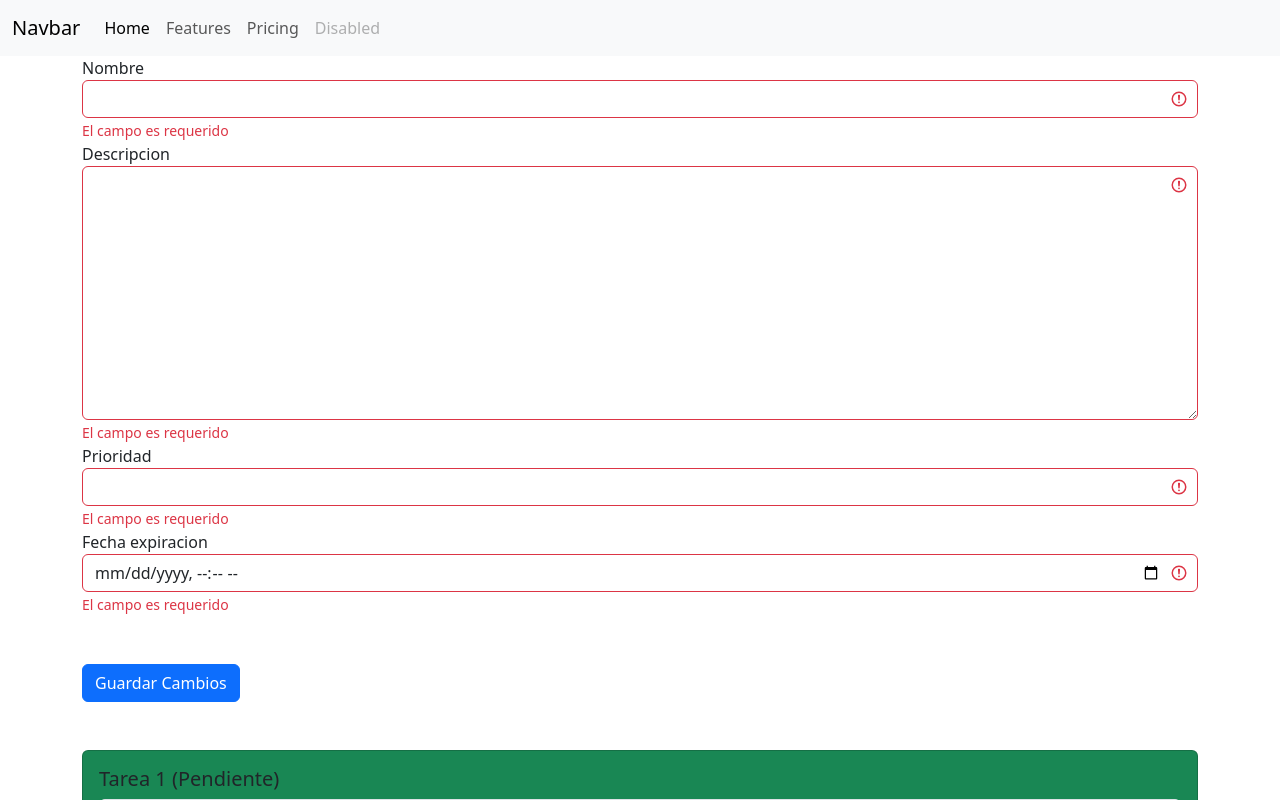
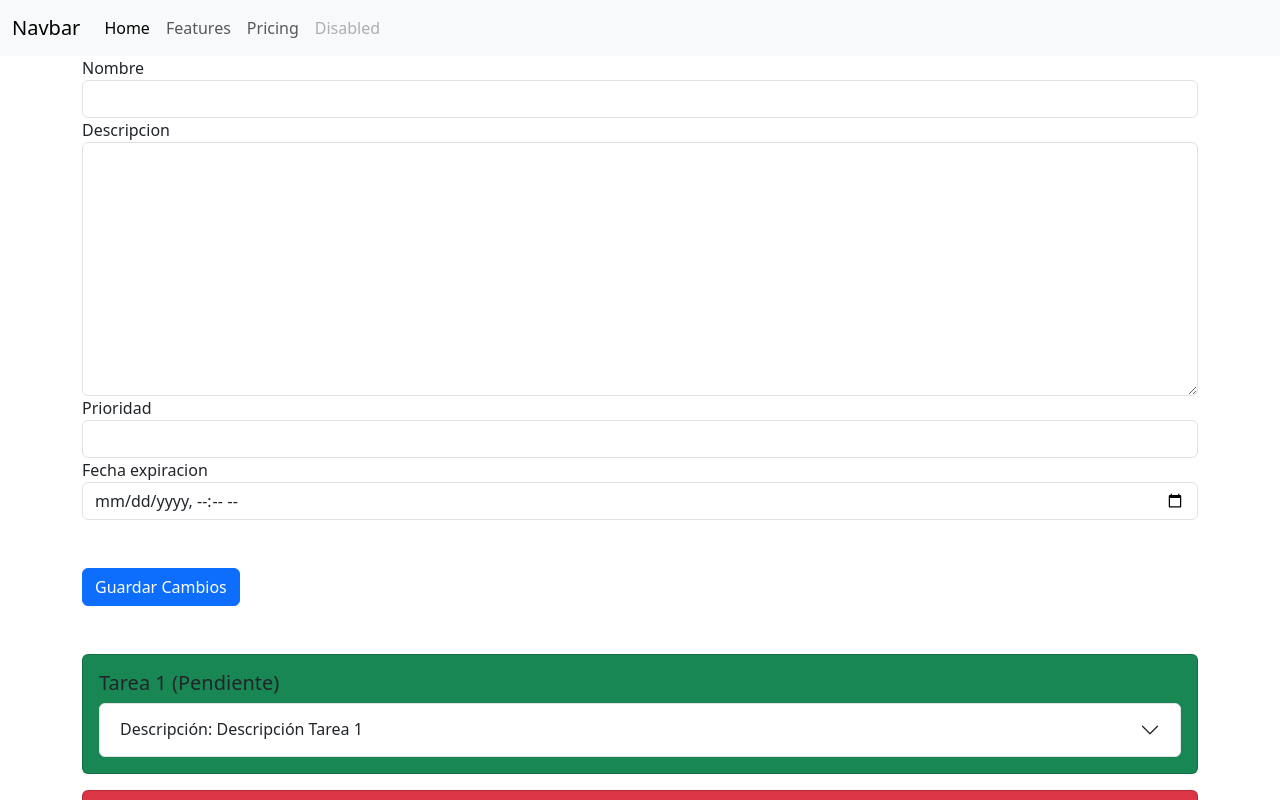
Before and after one commit to Nxaahh/CursoAngular, an Angular app: page /tasklist in a window 1280 px wide. Shown: the top 800 px of the page. Built offline with nearby package versions, Linux system fonts and the light colour scheme.

Commit message:
clase 27/11/24

```diff
--- a/src/app/components/task/taskform/taskform.component.html
+++ b/src/app/components/task/taskform/taskform.component.html
@@ -5,46 +5,53 @@
             <!-- Nombre -->
             <div class="form-group">
                 <label for="exampleFormControlInput1">Nombre</label>
-                <input type="text"
-                [ngClass]="{'is-invalid': this.formTaskEdit.get('name')?.invalid}"
-                class="form-control" formControlName="name" id="exampleFormControlInput1">
+                <input type="text" class="form-control" formControlName="name" id="exampleFormControlInput1"
 
-                <small class="text-danger" *ngIf="formTaskEdit.get('name')?.errors?.['required']"> El campo es
-                    requerido </small>
+                [ngClass]="{'is-valid': formTaskEdit.get('name')?.valid && formTaskEdit.get('name')?.touched,'is-invalid': formTaskEdit.get('name')?.invalid && formTaskEdit.get('name')?.touched}">
+                <div class="invalid-feedback" *ngIf="formTaskEdit.get('name')?.invalid && formTaskEdit.get('name')?.touched">
+                    <small *ngIf="formTaskEdit.get('name')?.errors?.['required']"> Please choose a username.</small>
+                    <small *ngIf="formTaskEdit.get('name')?.errors?.['maxlength']"> Demasiado Largo.</small>
+                    <small *ngIf="formTaskEdit.get('name')?.errors?.['minlength']"> Demasiado corto</small>
+
+                </div>
             </div>
+
+
 
 
             <!-- Descripcion -->
             <div class="form-group">
                 <label for="exampleFormControlTextarea1">Descripcion</label>
-                <textarea class="form-control" [ngClass]="{'is-invalid': this.formTaskEdit.get('description')?.invalid}"
+                <textarea class="form-control"
                     formControlName="description" id="exampleFormControlTextarea1" rows="10"></textarea>
 
-                <small class="text-danger" *ngIf="formTaskEdit.get('description')?.errors?.['required']"> El campo es
-                    requerido </small>
             </div>
             <!-- Prioridad -->
             <div class="form-group">
                 <label for="exampleFormControlSelect1">Prioridad</label>
-                <select [ngClass]="{'is-invalid': this.formTaskEdit.get('priority')?.invalid}" class="form-control"
+                <select  class="form-control"
                     formControlName="priority" id="exampleFormControlSelect1">
                     <option value="H">Alta</option>
                     <option value="M">Media</option>
                     <option value="L">Baja</option>
                 </select>
 
-                <small class="text-danger" *ngIf="formTaskEdit.get('priority')?.errors?.['required']"> El campo es
-                    requerido </small>
+
             </div>
 
             <!-- Fecha de expiracion -->
             <div class="form-group">
                 <label for="exampleFormControlSelect2">Fecha expiracion</label>
                 <input type="datetime-local" formControlName="expirationDate"
-                    [ngClass]="{'is-invalid': this.formTaskEdit.get('expirationDate')?.invalid}" class="form-control"
+                [ngClass]="{'is-valid': formTaskEdit.get('name')?.valid && formTaskEdit.get('name')?.touched,'is-invalid': formTaskEdit.get('name')?.invalid && formTaskEdit.get('name')?.touched}" class="form-control"
                     id="exampleFromcontrolInput">
-                <small class="text-danger" *ngIf="formTaskEdit.get('expirationDate')?.errors?.['required']"> El campo es
-                    requerido </small>
+
+                    <div class="invalid-feedback" *ngIf="formTaskEdit.get('name')?.invalid && formTaskEdit.get('name')?.touched">
+                        <small *ngIf="formTaskEdit.get('name')?.errors?.['required']"> Please choose a username.</small>
+                        <small *ngIf="formTaskEdit.get('name')?.errors?.['maxlength']"> Demasiado Largo.</small>
+                        <small *ngIf="formTaskEdit.get('name')?.errors?.['minlength']"> Demasiado corto</small>
+
+                    </div>
             </div>
             <br><br><button class="btn btn-primary" type="submit">Guardar Cambios</button>
         </form>
--- a/src/app/components/task/taskform/taskform.component.ts
+++ b/src/app/components/task/taskform/taskform.component.ts
@@ -1,6 +1,7 @@
 import { CommonModule } from '@angular/common';
 import { Component } from '@angular/core';
 import { FormBuilder, FormGroup, ReactiveFormsModule, Validators } from '@angular/forms';
+import { customValidator } from './taskform.validators';
 
 @Component({
   selector: 'app-taskform',
@@ -14,10 +15,10 @@ export class TaskformComponent {
 
   constructor(formBuilder: FormBuilder) {
     this.formTaskEdit = formBuilder.group({
-      'name': ['', [Validators.required]],
+      'name': ['', [Validators.required,Validators.maxLength(50),Validators.minLength(5)]],
       'description': ['', [Validators.required]],
       'priority': ['', [Validators.required]],
-      'expirationDate': ['', [Validators.required]],
+      'expirationDate': ['', [Validators.required, customValidator()]],
 
     })
   }
--- /dev/null
+++ b/src/app/components/task/taskform/taskform.validators.ts
@@ -0,0 +1,17 @@
+import { ValidatorFn, AbstractControl, ValidationErrors } from "@angular/forms";
+
+export function customValidator(): ValidatorFn {
+    return (control: AbstractControl): ValidationErrors | null => {
+      let valorCampo = control.value
+      let expirationDate  = new Date (valorCampo)
+
+      let today = new Date()
+      if(expirationDate>=today){
+        return null
+      }
+      return{invalidDate : true}
+
+      const isValid = true /* condición para validar el valor */;
+      return isValid ? null : { customErrorKey: true }; // Error si no es válido
+    };
+  }
```
